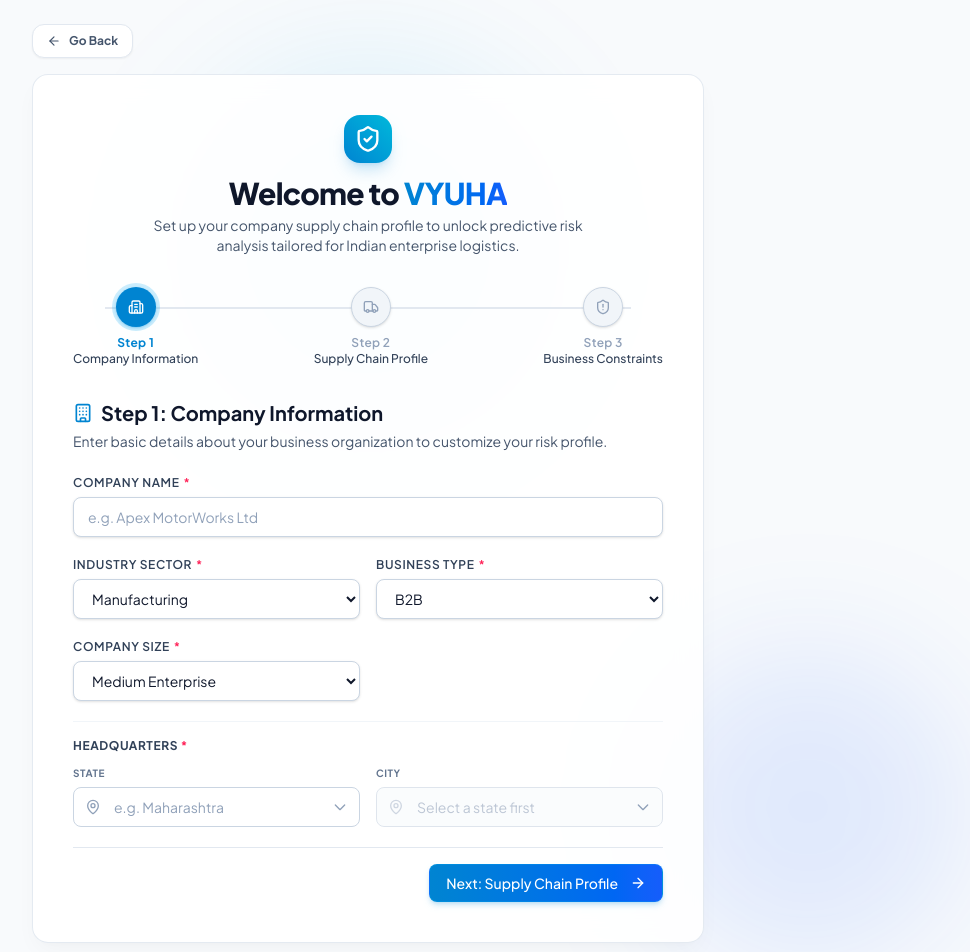
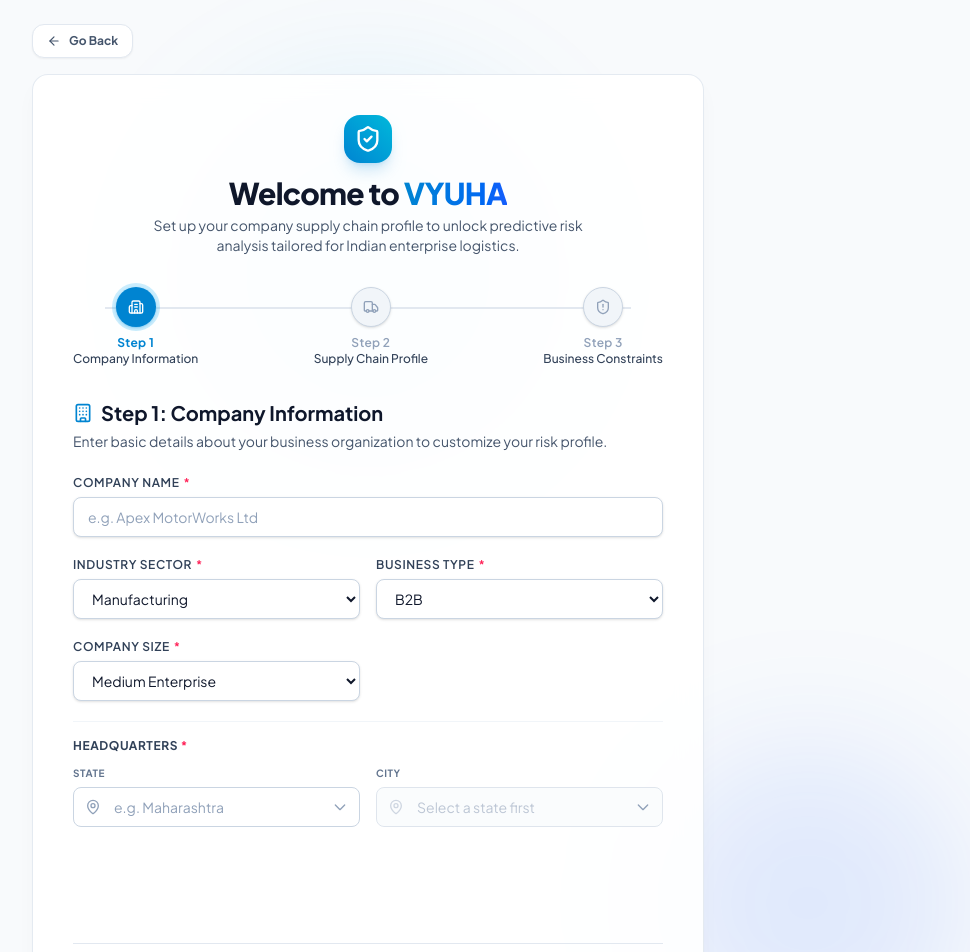
Before and after one commit to viks-ing/vyuha1, a React (Vite) app: page /onboarding in a window 1280 px wide. Shown: the top 952 px of the page, without its empty margins (272-1242 px from the left). Built offline with nearby package versions, Linux system fonts and the light colour scheme.

Commit message:
Fix onboarding dropdown overflow by adding pb-24 bottom spacing and limiting list height

```diff
--- a/src/components/onboarding/CompanyInformation.tsx
+++ b/src/components/onboarding/CompanyInformation.tsx
@@ -226,7 +226,7 @@
       </div>
 
       {/* Headquarters section with State & City */}
-      <div className="border-t border-slate-100 pt-4 mt-2">
+      <div className="border-t border-slate-100 pt-4 mt-2 pb-24">
         <label className="block text-xs font-bold uppercase tracking-wider text-slate-700 mb-3">
           Headquarters <span className="text-rose-500">*</span>
         </label>
@@ -263,7 +263,7 @@
             </div>
 
             {showStateDropdown && filteredStates.length > 0 && (
-              <div className="absolute left-0 right-0 mt-1 max-h-60 overflow-y-auto bg-white/95 backdrop-blur-md border border-slate-200 rounded-xl shadow-xl z-50 py-1.5 scrollbar-thin animate-in fade-in slide-in-from-top-1 duration-100">
+              <div className="absolute left-0 right-0 mt-1 max-h-48 overflow-y-auto bg-white/95 backdrop-blur-md border border-slate-200 rounded-xl shadow-xl z-50 py-1.5 scrollbar-thin animate-in fade-in slide-in-from-top-1 duration-100">
                 {filteredStates.map((s) => (
                   <button
                     key={s}
@@ -317,7 +317,7 @@
             </div>
 
             {showCityDropdown && filteredCities.length > 0 && (
-              <div className="absolute left-0 right-0 mt-1 max-h-60 overflow-y-auto bg-white/95 backdrop-blur-md border border-slate-200 rounded-xl shadow-xl z-50 py-1.5 scrollbar-thin animate-in fade-in slide-in-from-top-1 duration-100">
+              <div className="absolute left-0 right-0 mt-1 max-h-48 overflow-y-auto bg-white/95 backdrop-blur-md border border-slate-200 rounded-xl shadow-xl z-50 py-1.5 scrollbar-thin animate-in fade-in slide-in-from-top-1 duration-100">
                 {filteredCities.map((c) => (
                   <button
                     key={c}
```
